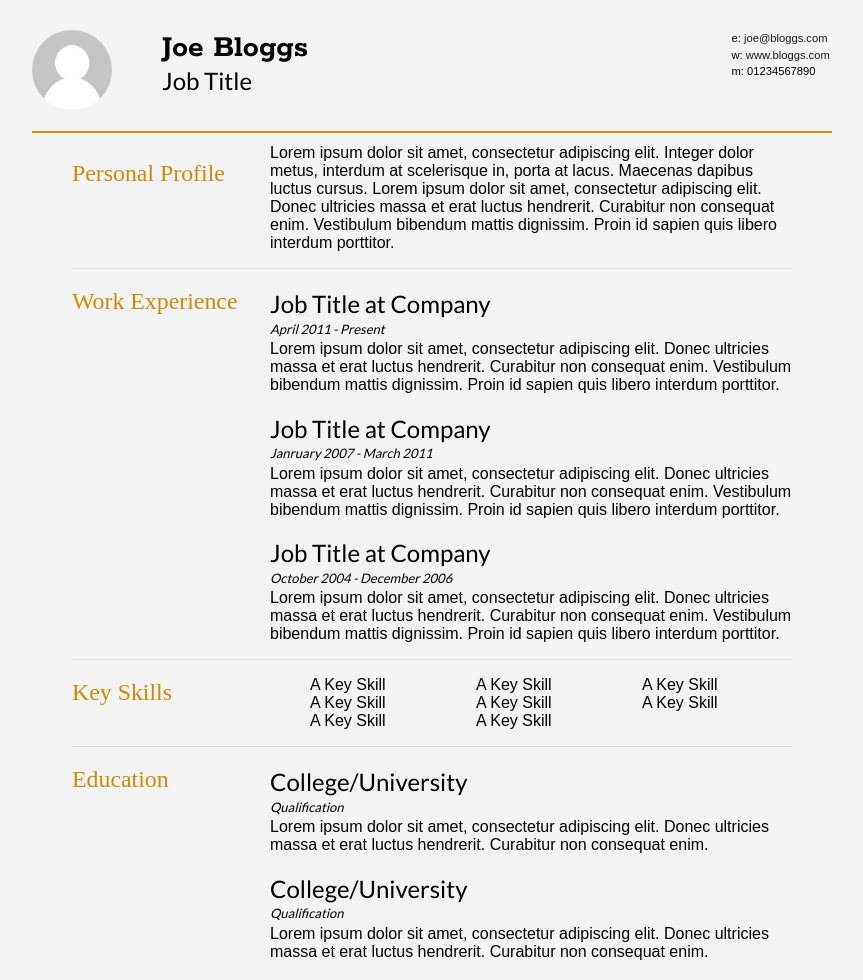
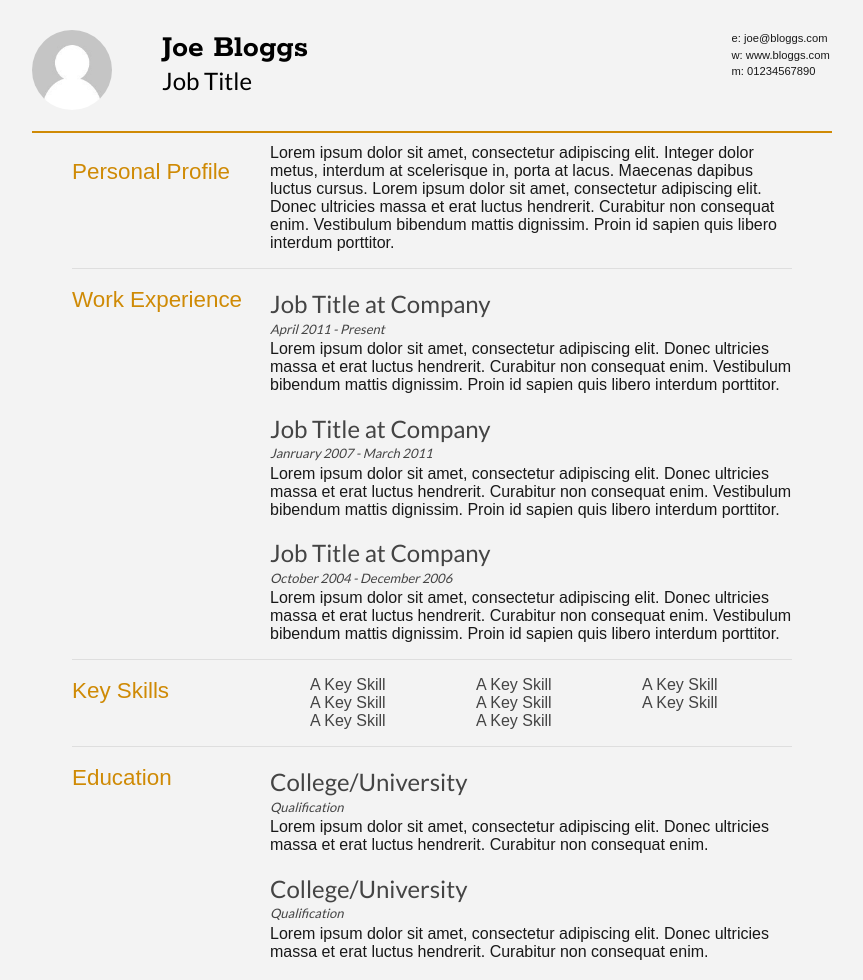
Before and after one commit to Kenzie-Academy-Brasil-Developers/estilizar-curriculo-sprint-2-Christian-mf25, a plain HTML site: page index.html in a window 1280 px wide. Shown: the whole page, without its empty margins (208-1071 px from the left). Drawn offline with Linux system fonts and the light colour scheme.

Commit message:
Foi corrigido cores e adicionado ao <h1> da class sectionTitle fonte sans serif

```diff
--- a/style.css
+++ b/style.css
@@ -76,7 +76,7 @@ p{
 	list-style: none;
 	font-size: 0.7em;
 	padding: 0.2em;
-
+	color: #181818;
 }
 
 #contactDetails ul li a {
@@ -89,6 +89,10 @@ p{
 	width: 90%;
 	margin: 0 auto;
 	margin-block-start: 0.5em;
+}
+
+article p {
+	color: #181818;
 }
 
 section {
@@ -106,9 +110,9 @@ section:last-child {
 }
 
 .sectionTitle h1{
-	font-family: 'Rokkiti';
+	font-family: Arial, Helvetica, sans-serif;
 	font-weight: 400;
-	font-size: 1.49em;
+	font-size: 1.4em;
 	margin-block-start: 0.8em;
 }
 
@@ -117,6 +121,7 @@ section:last-child {
 .sectionContent {
 	float: right;
 	width: 72.5%;
+	color: #444444;
 }
 
 .sectionContent h2{
@@ -124,6 +129,7 @@ section:last-child {
 	margin-block-end: 0.1em;
 	font-weight: 400;
 }
+
 
 .sectionContent p{
 	margin-block-start: 0.2em;
@@ -135,6 +141,7 @@ section:last-child {
 	margin-block-start: 0;
 	font-family: 'Lato', sans-serif;
 	font-style: italic;
+	color: #444444;
 }
 
 .keySkills {
```
